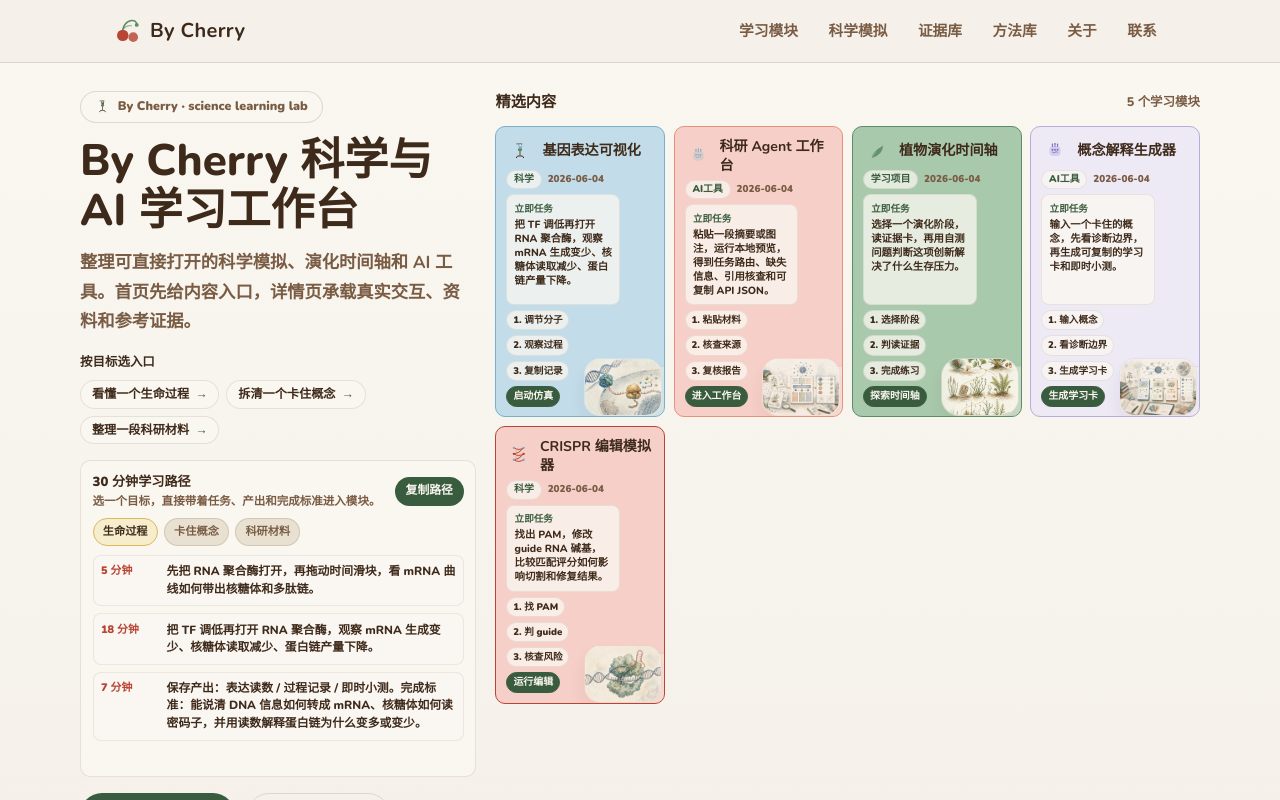
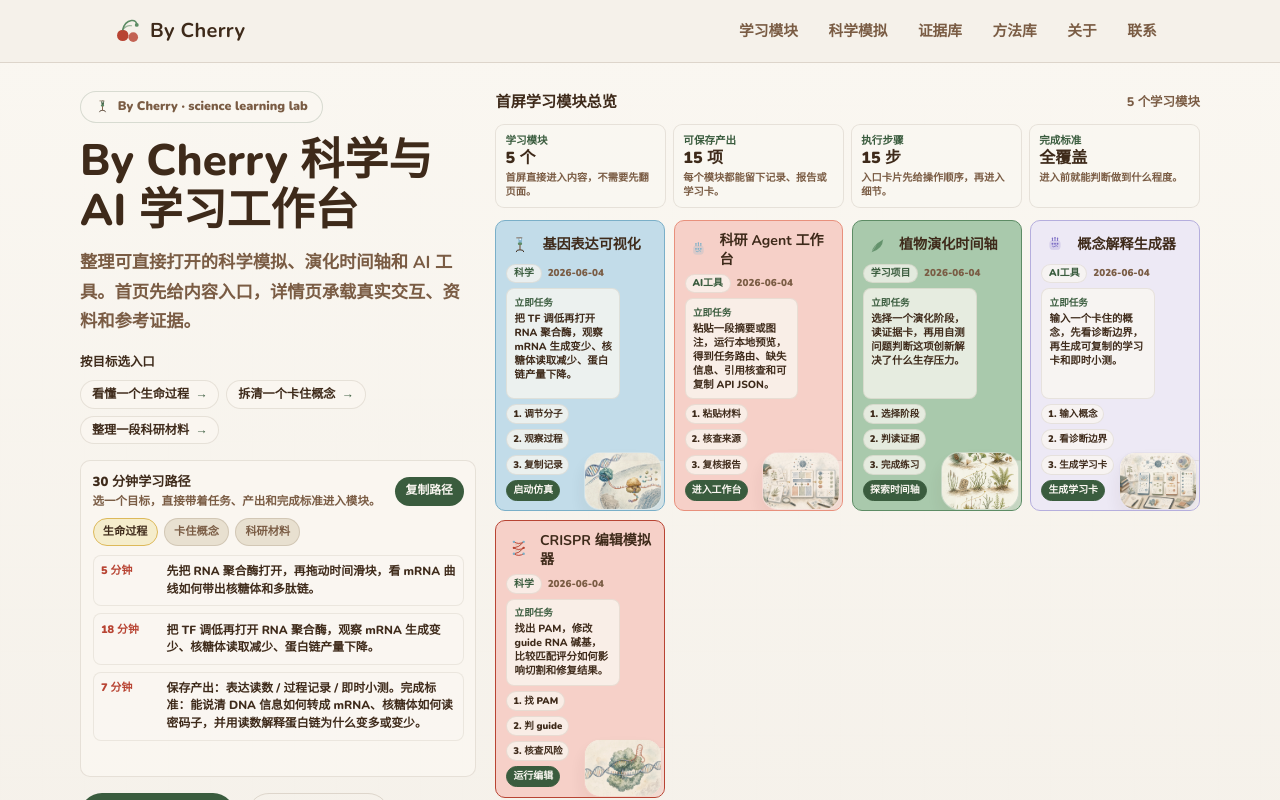
Before and after one commit to liruirui321/Bycherry, a React (Vite) app: page / in a window 1280 px wide. Built offline with nearby package versions, Linux system fonts and the light colour scheme.

Commit message:
Add homepage module summary

```diff
--- a/scripts/verify-content-integrity.mjs
+++ b/scripts/verify-content-integrity.mjs
@@ -123,6 +123,8 @@ function verifyVisibleLearningModuleCopy() {
     "全部学习模块",
     "学习模块前后导航",
     "30 分钟学习路径",
+    "首屏学习模块总览",
+    "可保存产出",
     "复制路径",
   ];
 
@@ -249,6 +251,12 @@ function verifyWorkJsonLdLearningOutcomes() {
   expect(heroSource.includes("{work.success}"), "Homepage hero work cards must expose concrete completion standards.");
   expect(heroSource.includes("aria-label={`打开${work.title}：先做这个，${work.starter}。完成标准，${work.success}`}"), "Homepage hero work cards must include starter and completion standard in accessible labels.");
   expect(heroSource.includes('aria-label="首屏学习模块目录"'), "Homepage hero must label the first-screen module directory.");
+  expect(heroSource.includes("heroModuleStats"), "Homepage hero must summarize module stats before the first-screen directory.");
+  expect(heroSource.includes("heroOutputCount"), "Homepage hero must calculate saved output counts for first-screen scanning.");
+  expect(heroSource.includes("heroPathStepCount"), "Homepage hero must calculate action step counts for first-screen scanning.");
+  expect(heroSource.includes('aria-label="首屏模块总览"'), "Homepage hero must expose the first-screen module summary to assistive tech.");
+  expect(heroSource.includes("首屏模块总览"), "Homepage copied session plan must include the first-screen module summary.");
+  expect(heroSource.includes("可保存产出"), "Homepage hero must show saved-output coverage before opening a module.");
   expect(heroSource.includes('gridTemplateColumns: "repeat(auto-fit, minmax(154px, 1fr))"'), "Homepage hero module cards must stay compact enough to reveal multiple modules in the first screen.");
   expect(heroSource.includes("minHeight: 152"), "Homepage hero module cards must use compact fixed heights.");
   expect(heroSource.includes("scroll-snap-type: x proximity"), "Homepage hero mobile module directory must support horizontal scanning.");
--- a/src/app/components/Hero.tsx
+++ b/src/app/components/Hero.tsx
@@ -28,11 +28,23 @@ export function Hero() {
         { time: "7 分钟", body: `保存产出：${activeSessionPlan.work.outputs.join(" / ")}。完成标准：${activeSessionPlan.work.success}` },
       ]
     : [];
+  const heroOutputCount = works.reduce((count, work) => count + work.outputs.length, 0);
+  const heroPathStepCount = works.reduce((count, work) => count + work.path.length, 0);
+  const heroModuleStats = [
+    { label: "学习模块", value: `${works.length} 个`, body: "首屏直接进入内容，不需要先翻页面。" },
+    { label: "可保存产出", value: `${heroOutputCount} 项`, body: "每个模块都能留下记录、报告或学习卡。" },
+    { label: "执行步骤", value: `${heroPathStepCount} 步`, body: "入口卡片先给操作顺序，再进入细节。" },
+    { label: "完成标准", value: "全覆盖", body: "进入前就能判断做到什么程度。" },
+  ];
+  const heroModuleStatsText = heroModuleStats.map((item) => `${item.label}：${item.value}。${item.body}`).join("\n");
   const sessionPlanText = activeSessionPlan
     ? `【By Cherry 30 分钟学习路径】
 目标：${activeSessionPlan.label}
 模块：${activeSessionPlan.work.title}
 入口：${activeSessionPlan.work.href}
+
+首屏模块总览
+${heroModuleStatsText}
 
 1. 5 分钟启动
 ${activeSessionPlan.work.starter}
@@ -249,9 +261,20 @@ ${activeSessionPlan.work.path.map((step, index) => `${index + 1}. ${step}`).join
           </div>
 
         <div className="hero-work-list" style={{ background: "transparent", border: "none", borderRadius: 0, padding: 0, boxShadow: "none", minWidth: 0, maxWidth: "100%" }}>
-          <div style={{ display: "flex", alignItems: "center", justifyContent: "space-between", gap: 12, marginBottom: "0.75rem", flexWrap: "wrap" }}>
-            <div style={{ color: "var(--cherry-warm-brown)", fontWeight: 900, fontSize: "0.95rem" }}>精选内容</div>
-            <div style={{ color: "var(--cherry-warm-mid)", fontSize: "0.78rem", fontWeight: 800 }}>{works.length} 个学习模块</div>
+          <div style={{ display: "grid", gap: "0.62rem", marginBottom: "0.75rem" }}>
+            <div style={{ display: "flex", alignItems: "center", justifyContent: "space-between", gap: 12, flexWrap: "wrap" }}>
+              <div style={{ color: "var(--cherry-warm-brown)", fontWeight: 900, fontSize: "0.95rem" }}>首屏学习模块总览</div>
+              <div style={{ color: "var(--cherry-warm-mid)", fontSize: "0.78rem", fontWeight: 800 }}>{works.length} 个学习模块</div>
+            </div>
+            <div role="list" aria-label="首屏模块总览" style={{ display: "grid", gridTemplateColumns: "repeat(auto-fit, minmax(118px, 1fr))", gap: "0.45rem" }}>
+              {heroModuleStats.map((item) => (
+                <div key={item.label} role="listitem" style={{ background: "rgba(250,247,241,0.84)", border: "1px solid rgba(94,68,42,0.12)", borderRadius: 9, padding: "0.5rem 0.56rem", minHeight: 74 }}>
+                  <div style={{ color: "var(--cherry-forest)", fontSize: "0.66rem", fontWeight: 900, marginBottom: "0.12rem" }}>{item.label}</div>
+                  <div style={{ color: "var(--cherry-warm-brown)", fontSize: "1rem", fontWeight: 900, lineHeight: 1.1 }}>{item.value}</div>
+                  <div style={{ color: "var(--cherry-warm-mid)", fontSize: "0.64rem", lineHeight: 1.38, fontWeight: 800, marginTop: "0.16rem" }}>{item.body}</div>
+                </div>
+              ))}
+            </div>
           </div>
           <nav className="hero-work-grid" aria-label="首屏学习模块目录" style={{ display: "grid", gridTemplateColumns: "repeat(auto-fit, minmax(154px, 1fr))", gap: "0.55rem", minWidth: 0, maxWidth: "100%" }}>
             {works.map((work) => (
```
